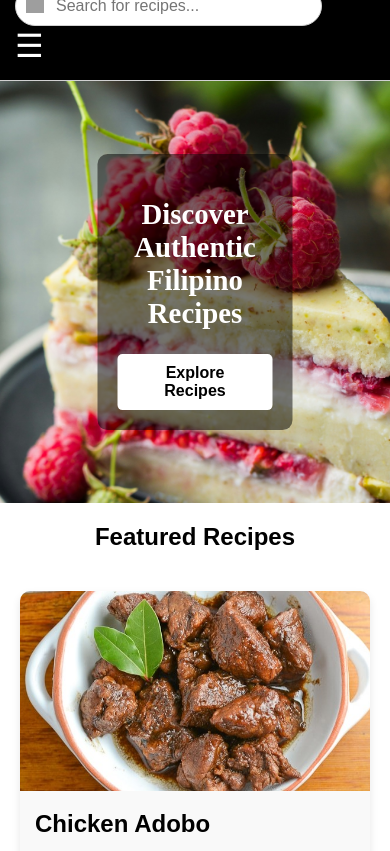
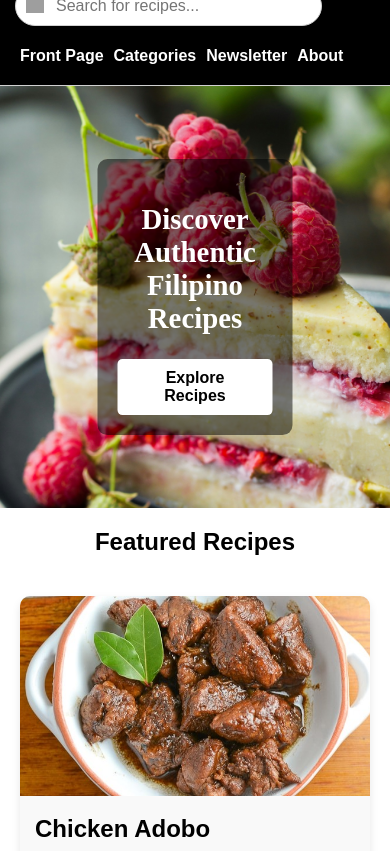
Before and after one commit to morainekhy/WanseeRecipee, a plain HTML site: page home.html in a window 390 px wide. Shown: the part 74-925 px from the top of the page. Drawn offline with Linux system fonts and the light colour scheme; grey boxes are pictures that could not be loaded.

Commit message:
Update home.html

```diff
--- a/home.html
+++ b/home.html
@@ -34,11 +34,9 @@
 
         /* Search Bar */
         .search-container {
+            display: flex;
+            align-items: center;
             flex: 2;
-            display: flex;
-            justify-content: center;
-            align-items: center;
-            width: 100%;
         }
 
         .search-bar {
@@ -73,11 +71,13 @@
             height: 20px;
         }
 
+        /* Navigation */
         nav ul {
             list-style: none;
             padding: 0;
             margin: 0;
             display: flex;
+            align-items: center;
         }
 
         nav ul li {
@@ -92,13 +92,6 @@
 
         nav ul li a:hover {
             color: #D1D1D1;
-        }
-
-        .menu-icon {
-            display: none;
-            font-size: 2rem;
-            color: #fff;
-            cursor: pointer;
         }
 
         /* Hero Section */
@@ -238,26 +231,14 @@
             }
 
             nav ul {
-                display: none; /* Hide navigation links by default */
+                display: flex;
                 width: 100%;
-                flex-direction: column;
-                padding-left: 0;
+                justify-content: center;
                 margin-top: 15px;
             }
 
             nav ul li {
-                margin: 5px 0;
-                text-align: center;
-            }
-
-            .menu-icon {
-                display: block;
-                font-size: 2rem;
-                cursor: pointer;
-            }
-
-            .mobile-menu.active {
-                display: flex;
+                margin: 5px;
             }
 
             .hero {
@@ -309,7 +290,6 @@
                 <li><a href="newsletter.html">Newsletter</a></li>
                 <li><a href="about.html">About</a></li>
             </ul>
-            <div class="menu-icon" onclick="toggleMenu()">&#9776;</div>
         </nav>
     </header>
 
@@ -382,12 +362,6 @@
                 searchRecipes();
             }
         }
-
-        // Toggle mobile menu visibility
-        function toggleMenu() {
-            const menu = document.querySelector('nav ul');
-            menu.classList.toggle('active');
-        }
     </script>
 
 </body>
```
